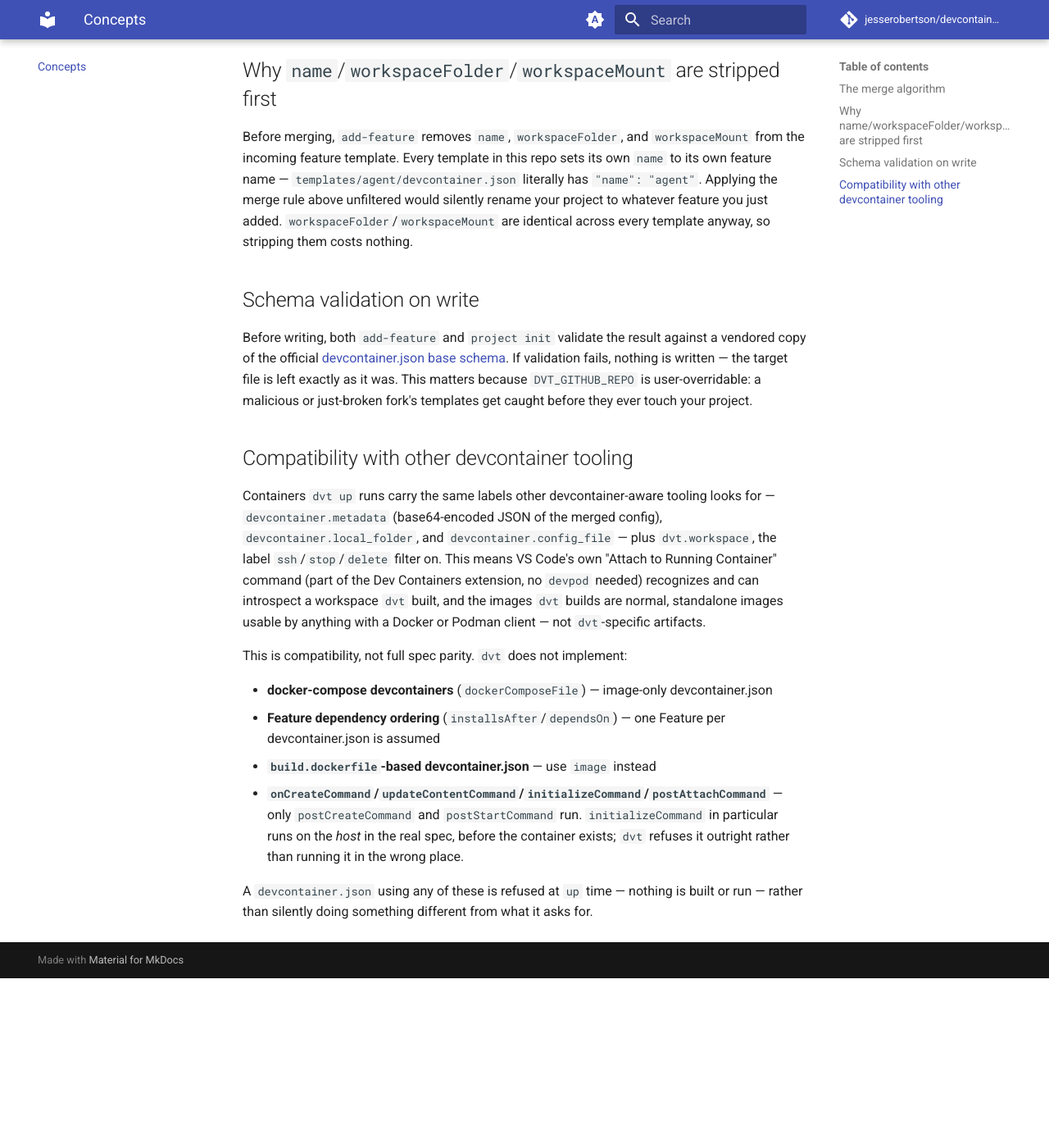
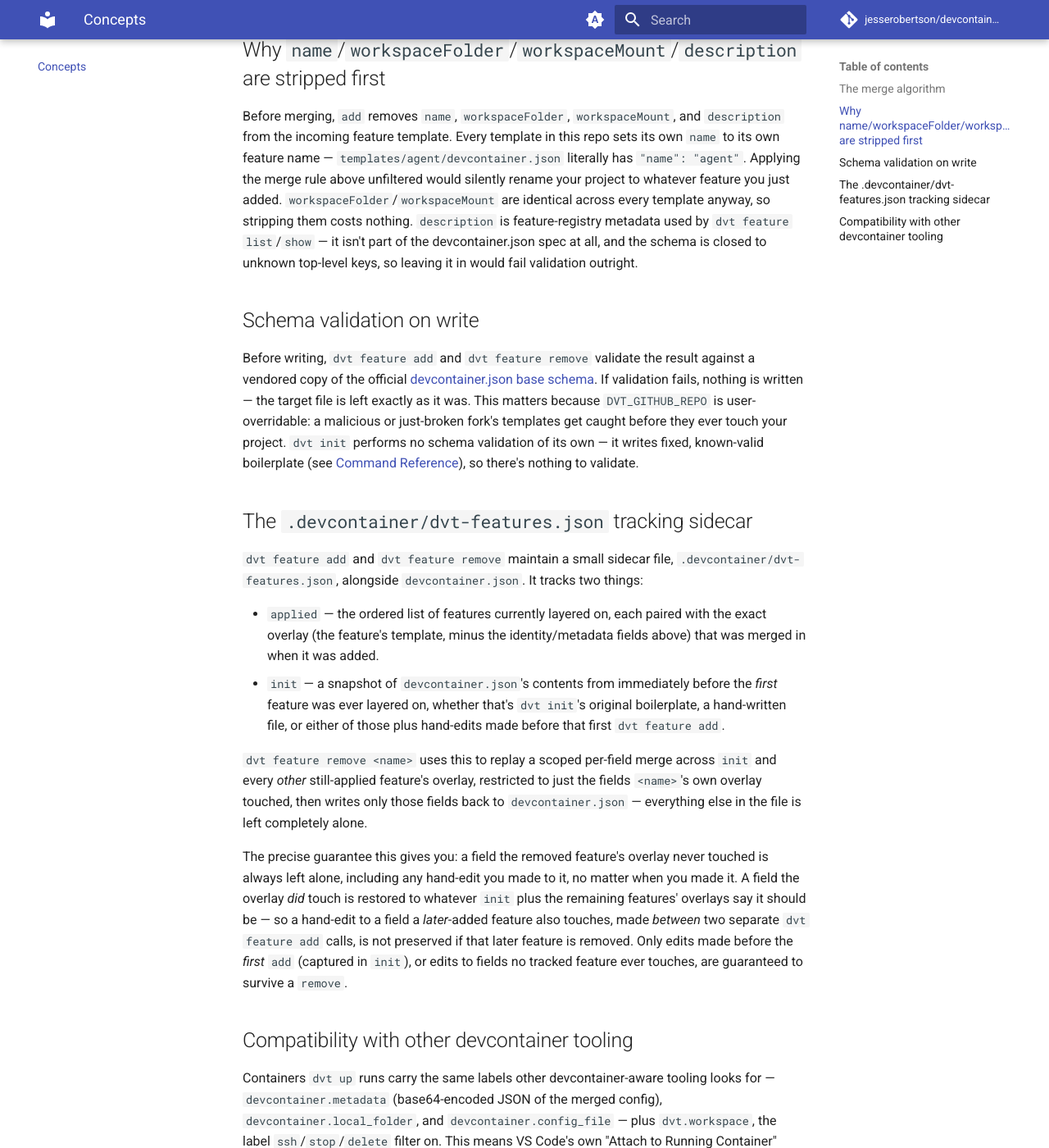
Before and after one commit to jesserobertson/devcontainers, an MkDocs documentation site: the page built from dvt/docs/content/concepts.md, in a window 1280 px wide and 1400 px high, scrolled down 852 px. Shown: the whole window at 82% size. Built offline with MkDocs 1.6.1 and Material for MkDocs 9.7.7, drawn with Linux system fonts in a browser that asks for light colours; comment, search, counter and statistics services are not loaded; before the commit the page ends 2045 px from its top, so only the background shows below that; some of the changed text lies outside the part shown.

Commit message:
fix(dvt): consolidated whole-branch review fixes for feature add/remove
Fixes four issues found in the final whole-branch review of feature.py,
plus a doc file no task in the plan ever updated:

- add is now idempotent: refuses (exit 1, nothing written) if the feature
  is already in sidecar["applied"], instead of silently doubling fields
  like runArgs and leaving remove's single pop unable to fully undo it.
- remove's restore baseline (sidecar["init"]) is now re-captured whenever
  sidecar["applied"] is empty, not only when no sidecar file existed yet.
  dvt init always writes a sidecar with a real init baseline and an empty
  applied list, so the old file-existence check never fired for an
  init-scaffolded project - freezing init at dvt init's original
  boilerplate and silently reverting any hand-edit made between init and
  the first add. The new check correctly captures "the file's state right
  before the first feature was ever layered on" in both cases.
- add now loads (and validates) the sidecar before writing
  devcontainer.json, not after - a corrupt sidecar used to exit 1 with the
  merge result already written, violating the documented
  byte-for-byte-unchanged-on-refusal guarantee.
- docs/content/concepts.md (never touched by any task in the original
  plan) updated from the stale dvt project add-feature naming to dvt
  feature add/remove, corrected the schema-validation claim (dvt init
  validates nothing - it writes fixed boilerplate), and gained a new
  section documenting the dvt-features.json sidecar and the precise scope
  of remove's restore guarantee.
- Minor: documented why "description" is in IDENTITY_FIELDS; show now
  pretty-prints its JSON output (indent=2) for interactive readability,
  matching the original design intent (list --json stays compact/single-
  line, since that one is for scripting).

Adds/updates tests: add refuses a duplicate add; remove restores a
hand-edit made between dvt init and the first add (not the init
boilerplate value); add refuses on a corrupt sidecar without touching
devcontainer.json. Verified each of the three new/updated tests fails
against the pre-fix code and passes against the fix.

```diff
--- a/dvt/docs/content/concepts.md
+++ b/dvt/docs/content/concepts.md
@@ -2,7 +2,7 @@
 
 ## The merge algorithm
 
-`dvt project add-feature` layers a new feature's template onto an existing project's
+`dvt feature add` layers a new feature's template onto an existing project's
 `devcontainer.json` using a field-typed merge (ported from
 [`dev`](https://github.com/squirrelsoft-dev/dev)'s Rust implementation), not a generic deep
 merge:
@@ -20,23 +20,54 @@
 Fields the project already has that the new feature's template doesn't mention are left
 exactly as they are.
 
-## Why `name`/`workspaceFolder`/`workspaceMount` are stripped first
+## Why `name`/`workspaceFolder`/`workspaceMount`/`description` are stripped first
 
-Before merging, `add-feature` removes `name`, `workspaceFolder`, and `workspaceMount` from
-the incoming feature template. Every template in this repo sets its own `name` to its own
-feature name — `templates/agent/devcontainer.json` literally has `"name": "agent"`. Applying
-the merge rule above unfiltered would silently rename your project to whatever feature you
-just added. `workspaceFolder`/`workspaceMount` are identical across every template anyway, so
-stripping them costs nothing.
+Before merging, `add` removes `name`, `workspaceFolder`, `workspaceMount`, and `description`
+from the incoming feature template. Every template in this repo sets its own `name` to its
+own feature name — `templates/agent/devcontainer.json` literally has `"name": "agent"`.
+Applying the merge rule above unfiltered would silently rename your project to whatever
+feature you just added. `workspaceFolder`/`workspaceMount` are identical across every
+template anyway, so stripping them costs nothing. `description` is feature-registry
+metadata used by `dvt feature list`/`show` — it isn't part of the devcontainer.json spec at
+all, and the schema is closed to unknown top-level keys, so leaving it in would fail
+validation outright.
 
 ## Schema validation on write
 
-Before writing, both `add-feature` and `project init` validate the result against a vendored
-copy of the official [devcontainer.json base
+Before writing, `dvt feature add` and `dvt feature remove` validate the result against a
+vendored copy of the official [devcontainer.json base
 schema](https://github.com/devcontainers/spec/blob/main/schemas/devContainer.base.schema.json).
 If validation fails, nothing is written — the target file is left exactly as it was. This
 matters because `DVT_GITHUB_REPO` is user-overridable: a malicious or just-broken fork's
-templates get caught before they ever touch your project.
+templates get caught before they ever touch your project. `dvt init` performs no schema
+validation of its own — it writes fixed, known-valid boilerplate (see [Command
+Reference](commands.md)), so there's nothing to validate.
+
+## The `.devcontainer/dvt-features.json` tracking sidecar
+
+`dvt feature add` and `dvt feature remove` maintain a small sidecar file,
+`.devcontainer/dvt-features.json`, alongside `devcontainer.json`. It tracks two things:
+
+- `applied` — the ordered list of features currently layered on, each paired with the exact
+  overlay (the feature's template, minus the identity/metadata fields above) that was merged
+  in when it was added.
+- `init` — a snapshot of `devcontainer.json`'s contents from immediately before the *first*
+  feature was ever layered on, whether that's `dvt init`'s original boilerplate, a
+  hand-written file, or either of those plus hand-edits made before that first `dvt feature
+  add`.
+
+`dvt feature remove <name>` uses this to replay a scoped per-field merge across `init` and
+every *other* still-applied feature's overlay, restricted to just the fields `<name>`'s own
+overlay touched, then writes only those fields back to `devcontainer.json` — everything else
+in the file is left completely alone.
+
+The precise guarantee this gives you: a field the removed feature's overlay never touched is
+always left alone, including any hand-edit you made to it, no matter when you made it. A
+field the overlay *did* touch is restored to whatever `init` plus the remaining features'
+overlays say it should be — so a hand-edit to a field a *later*-added feature also touches,
+made *between* two separate `dvt feature add` calls, is not preserved if that later feature
+is removed. Only edits made before the *first* `add` (captured in `init`), or edits to
+fields no tracked feature ever touches, are guaranteed to survive a `remove`.
 
 ## Compatibility with other devcontainer tooling
 
```
Also changed, not shown: 2 other files.
